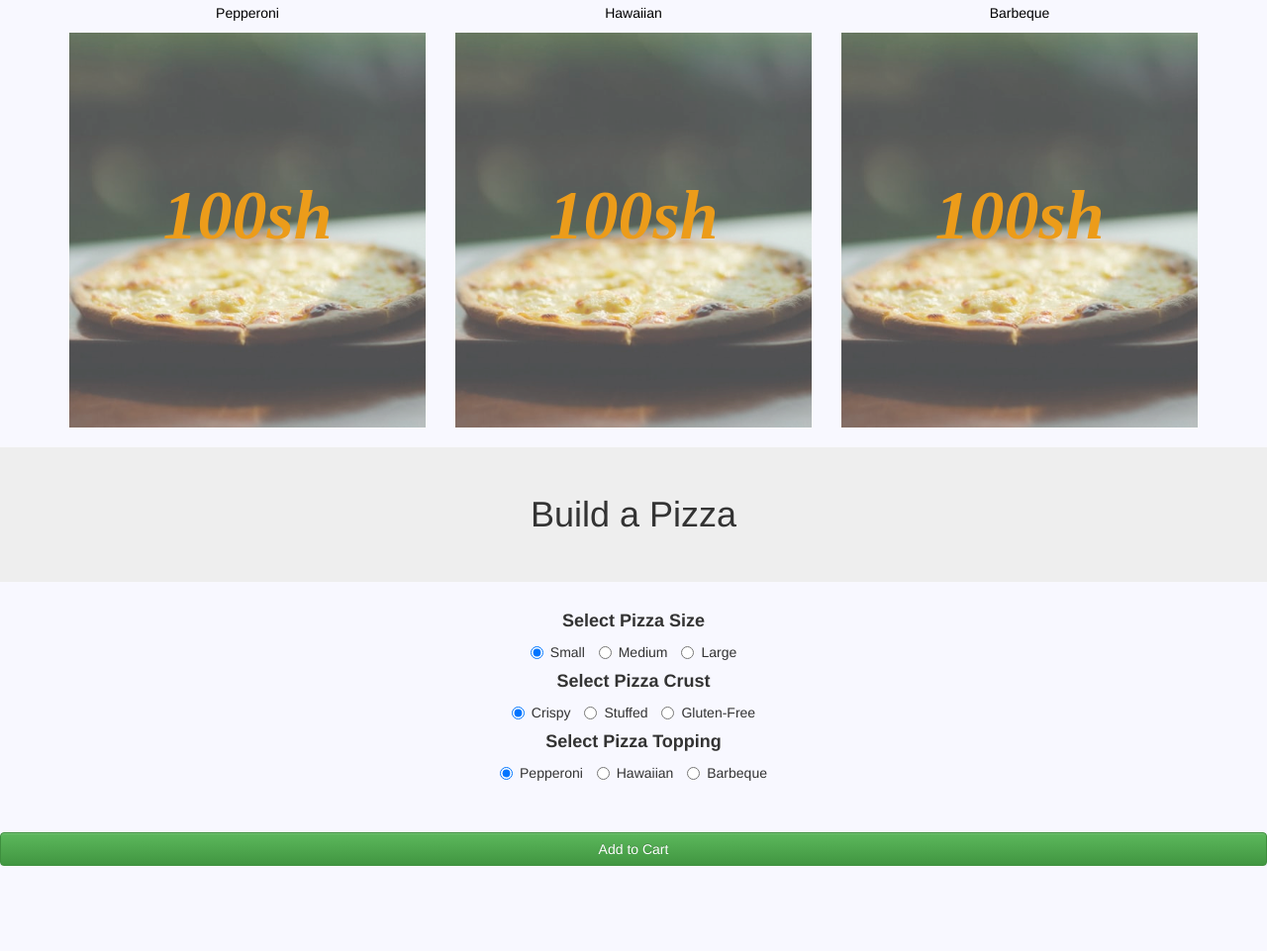
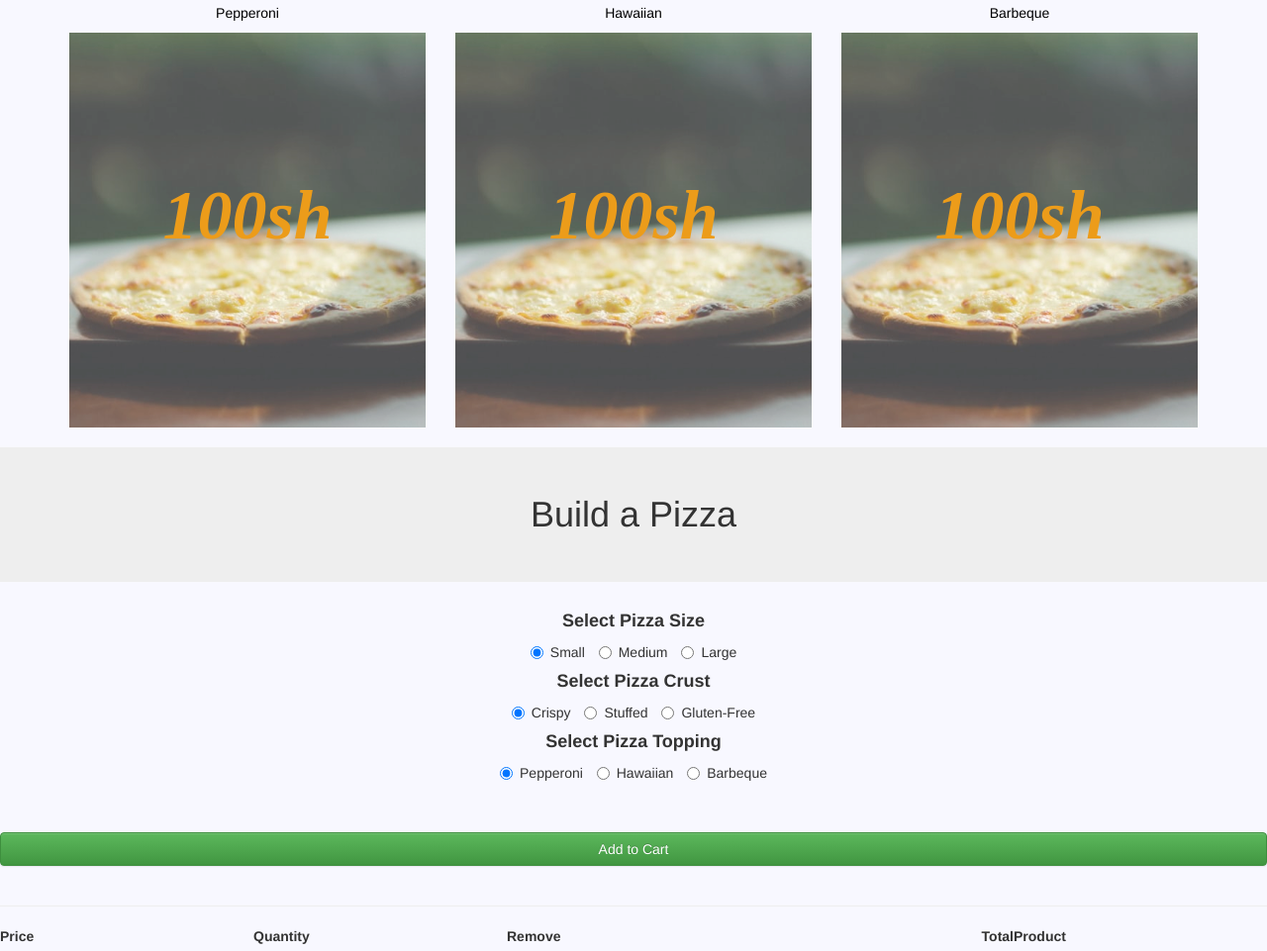
Before and after one commit to DawnDesign7/pizza, a plain HTML site: page index.html in a window 1280 px wide. Shown: the part 2136-3097 px from the top of the page at 99% size. Before the commit the page ends 3011 px from the top, so only its background shows below. Drawn offline with nearby package versions, Linux system fonts and the light colour scheme.

Commit message:
Create a checkout cost receipt header

```diff
--- a/css/style.css
+++ b/css/style.css
@@ -23,3 +23,20 @@ body {
   color: #EC9C1A;
 
 }
+.product-price {
+  float: left;
+  width: 20%;
+}
+.product-quantity {
+  float: left;
+  width: 20%;
+ }
+.product-removal {
+  float: left;
+  width: 20%;
+}
+.product-line-price {
+  float: left;
+  width: 20%;
+  text-align:right;
+ }
--- a/index.html
+++ b/index.html
@@ -123,9 +123,19 @@
     <p id="sentence"></p>
     <br>
     <button type="button" name="button" class="btn btn-success btn-block">Add to Cart</button>
+    <br>
+    <hr>
+
+    <!-- Shopping Cart that shows total cost, and allows to place order, with an alert and prompt for delivery-->
+    <div class="" id="cart">
+      <label class="product">Product</label>
+      <label class="product-price">Price</label>
+      <label class="product-quantity">Quantity</label>
+      <label class="product-removal">Remove</label>
+      <label class="product-line-price">Total</label>
+    </div>
 
 
-    <!-- Shopping Cart that shows total cost, and allows to place order, with an alert and prompt for delivery-->
 
     <!-- checkout button with total cost plus delivery cost -->
 
```
